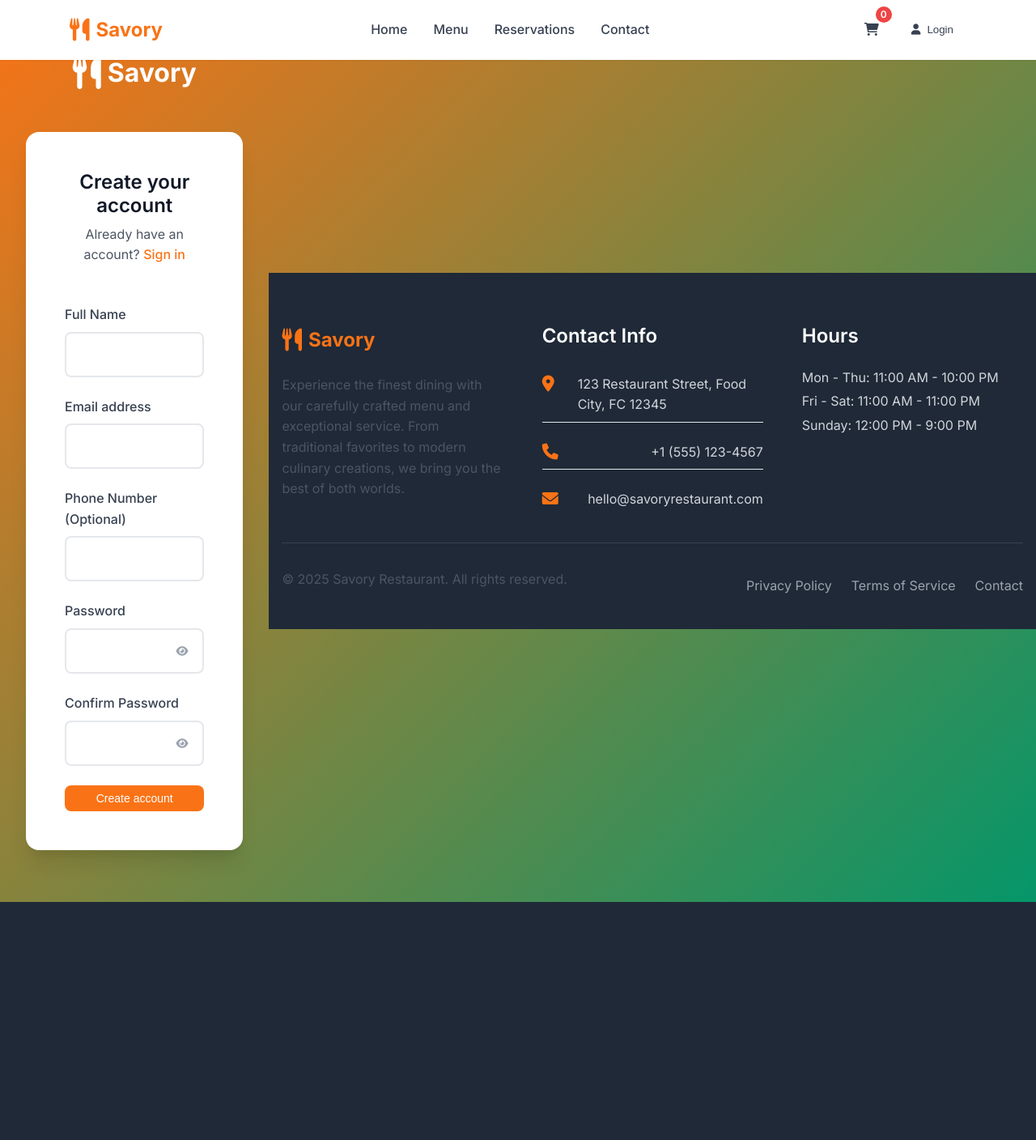
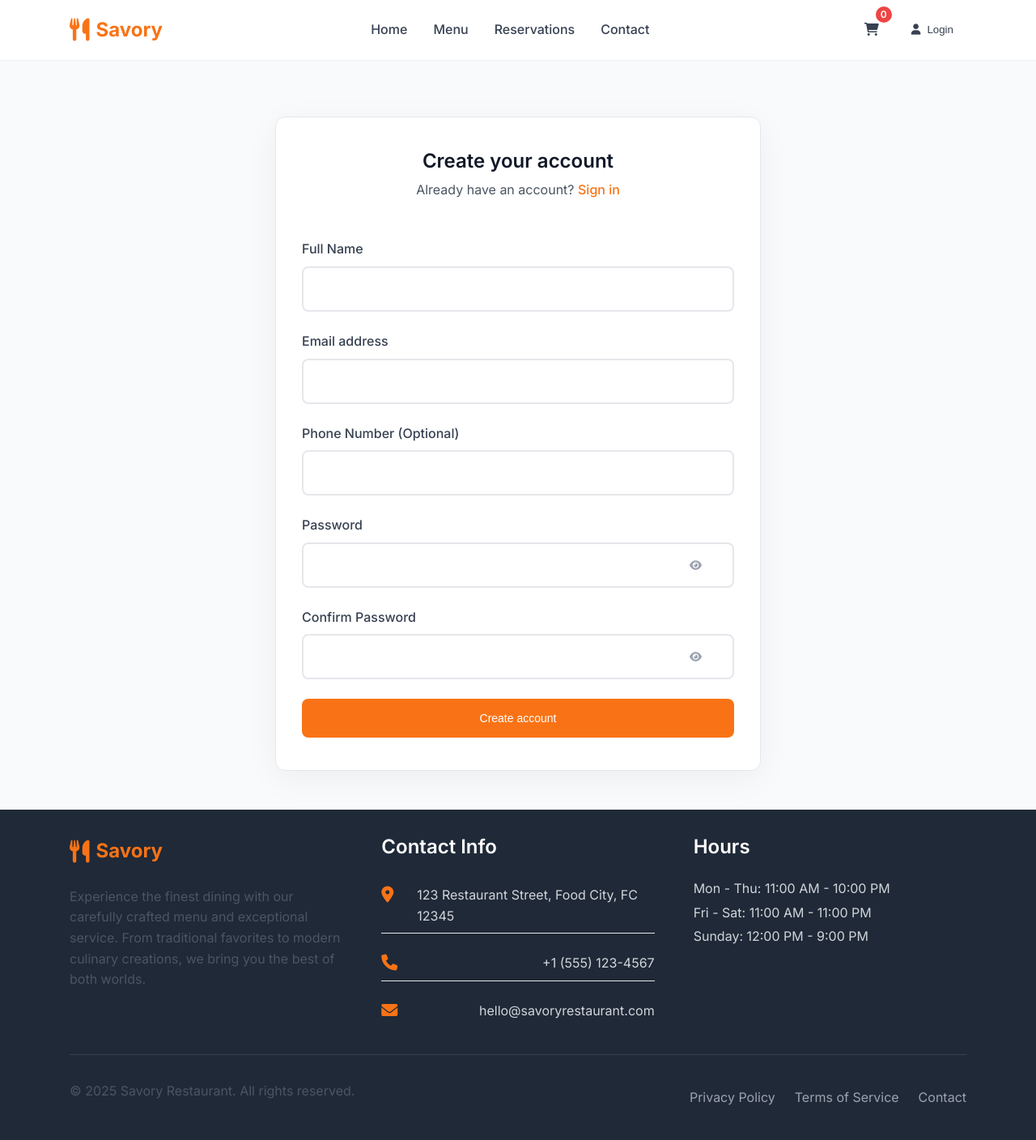
Before and after one commit to csfahad/savory-flask-app, a Flask app: page /register in a window 1280 px wide. Shown: the whole page at 81% size. Before the commit the page ends 1114 px from the top, so only its background shows below. Run offline with Flask 3, Linux system fonts and the light colour scheme; some libraries are stand-ins or nearby versions.

Commit message:
fix(ui): auth-layout-fixed

```diff
--- a/static/css/responsive.css
+++ b/static/css/responsive.css
@@ -14,23 +14,6 @@
 
     .container {
         padding: 0 var(--spacing-md);
-    }
-
-    /* Auth page responsive */
-    .auth-container {
-        padding: var(--spacing-md);
-    }
-
-    .auth-form-container {
-        padding: var(--spacing-lg);
-    }
-
-    .auth-logo {
-        font-size: 1.5rem;
-    }
-
-    .auth-logo i {
-        font-size: 2rem;
     }
 
     /* Typography adjustments */
@@ -186,15 +169,6 @@
     .filter-btn {
         padding: var(--spacing-sm) var(--spacing-md);
         font-size: 0.875rem;
-    }
-
-    /* Forms */
-    .auth-container {
-        padding: var(--spacing-md);
-    }
-
-    .auth-form-container {
-        padding: var(--spacing-xl);
     }
 
     /* Modal */
@@ -801,3 +775,51 @@
     }
     */
 }
+
+/* Responsive styles only apply below 768px */
+@media (max-width: 768px) {
+    body.auth-page {
+        width: 100%;
+        margin: 0;
+        padding: 0;
+    }
+
+    .auth-container {
+        max-width: 100%;
+        padding: 1.5rem;
+        margin: 0;
+    }
+
+    .auth-form-container {
+        width: 100vw;
+        padding: 1.5rem 1rem;
+        border-radius: 0;
+        box-shadow: none;
+        background-color: white;
+        margin-top: 4rem; /* Space below navbar */
+    }
+
+    .auth-form {
+        padding: 0;
+    }
+
+    .auth-form input,
+    .auth-form button {
+        width: 100%;
+        font-size: 1rem;
+        padding: 0.75rem;
+        box-sizing: border-box;
+    }
+}
+
+@media (min-width: 769px) {
+    .auth-form-container {
+        width: 100%;
+        max-width: 600px;
+        background-color: #ffffff;
+        padding: 2.5rem 2rem;
+        border-radius: 12px;
+        box-shadow: 0 10px 40px rgba(0, 0, 0, 0.05);
+        border: 1px solid #e5e7eb;
+    }
+}
--- a/static/css/style.css
+++ b/static/css/style.css
@@ -2,6 +2,14 @@
 * {
     margin: 0;
     padding: 0;
+    box-sizing: border-box;
+}
+
+body,
+html {
+    margin: 0;
+    padding: 0;
+    height: 100%;
     box-sizing: border-box;
 }
 
@@ -988,24 +996,23 @@ a:hover {
     display: block;
 }
 
-/* Auth Pages */
 .auth-page {
-    background: linear-gradient(
-        135deg,
-        var(--primary-color),
-        var(--secondary-color)
-    );
+    display: flex;
+    /* align-items: center;
+    justify-content: center; */
+    flex-direction: column;
     min-height: 100vh;
+    background-color: #f9fafb;
+}
+
+/* Container for the form content */
+.auth-container {
+    margin-top: 6rem;
+    flex: 1;
     display: flex;
     align-items: center;
     justify-content: center;
-    padding: var(--spacing-xl) 0;
-}
-
-.auth-container {
-    width: 100%;
-    max-width: 400px;
-    padding: var(--spacing-xl);
+    padding: 3rem;
 }
 
 .auth-header {
@@ -1039,6 +1046,7 @@ a:hover {
     padding: var(--spacing-2xl);
     box-shadow: var(--shadow-xl);
     width: 100%;
+    box-sizing: border-box;
 }
 
 .auth-form h2 {
@@ -1058,6 +1066,11 @@ a:hover {
     font-weight: var(--font-weight-medium);
 }
 
+.auth-form button {
+    padding: var(--spacing-md) var(--spacing-lg);
+}
+
+/* Demo credentials box */
 .demo-credentials {
     margin-top: var(--spacing-xl);
     padding: var(--spacing-md);
@@ -1076,6 +1089,7 @@ a:hover {
     font-size: 0.75rem;
     margin: var(--spacing-xs) 0;
     color: var(--gray-600);
+    cursor: pointer;
 }
 
 /* Modal Styles */
@@ -1171,7 +1185,9 @@ a:hover {
 .footer {
     background-color: var(--gray-800);
     color: var(--gray-300);
-    padding: var(--spacing-3xl) 0 var(--spacing-xl);
+    width: 100%;
+    padding: 2rem;
+    box-sizing: border-box;
 }
 
 .footer-content {
--- a/templates/register.html
+++ b/templates/register.html
@@ -1,47 +1,48 @@
-{% extends "base.html" %}
-
-{% block title %}Register - Savory Restaurant{% endblock %}
-
-{% block body_class %}class="auth-page"{% endblock %}
-
-{% block content %}
+{% extends "base.html" %} {% block title %}Register - Savory Restaurant{%
+endblock %} {% block body_class %}class="auth-page"{% endblock %} {% block
+content %}
 <div class="auth-container">
-    <div class="auth-header">
-        <a href="{{ url_for('index') }}" class="auth-logo">
-            <i class="fas fa-utensils"></i>
-            <span>Savory</span>
-        </a>
-    </div>
-
     <div class="auth-form-container">
         <div class="auth-form">
             <h2>Create your account</h2>
-            <p>Already have an account? <a href="{{ url_for('login_page') }}">Sign in</a></p>
+            <p>
+                Already have an account?
+                <a href="{{ url_for('login_page') }}">Sign in</a>
+            </p>
 
             <form id="register-form">
                 <div class="form-group">
                     <label for="name">Full Name</label>
-                    <input type="text" id="name" required>
+                    <input type="text" id="name" required />
                     <div class="error-message" id="name-error"></div>
                 </div>
 
                 <div class="form-group">
                     <label for="email">Email address</label>
-                    <input type="email" id="email" required>
+                    <input type="email" id="email" required />
                     <div class="error-message" id="email-error"></div>
                 </div>
 
                 <div class="form-group">
                     <label for="phone">Phone Number (Optional)</label>
-                    <input type="tel" id="phone">
+                    <input type="tel" id="phone" />
                     <div class="error-message" id="phone-error"></div>
                 </div>
 
                 <div class="form-group">
                     <label for="password">Password</label>
                     <div class="password-input">
-                        <input type="password" id="password" required minlength="6">
-                        <button type="button" class="password-toggle" id="password-toggle">
+                        <input
+                            type="password"
+                            id="password"
+                            required
+                            minlength="6"
+                        />
+                        <button
+                            type="button"
+                            class="password-toggle"
+                            id="password-toggle"
+                        >
                             <i class="fas fa-eye"></i>
                         </button>
                     </div>
@@ -51,70 +52,90 @@
                 <div class="form-group">
                     <label for="confirm-password">Confirm Password</label>
                     <div class="password-input">
-                        <input type="password" id="confirm-password" required>
-                        <button type="button" class="password-toggle" id="confirm-password-toggle">
+                        <input type="password" id="confirm-password" required />
+                        <button
+                            type="button"
+                            class="password-toggle"
+                            id="confirm-password-toggle"
+                        >
                             <i class="fas fa-eye"></i>
                         </button>
                     </div>
-                    <div class="error-message" id="confirm-password-error"></div>
+                    <div
+                        class="error-message"
+                        id="confirm-password-error"
+                    ></div>
                 </div>
 
                 <div class="error-message" id="form-error"></div>
 
-                <button type="submit" class="btn btn-primary btn-full" id="register-btn">
+                <button
+                    type="submit"
+                    class="btn btn-primary btn-full"
+                    id="register-btn"
+                >
                     <span id="register-text">Create account</span>
-                    <i class="fas fa-spinner fa-spin" id="register-spinner" style="display: none;"></i>
+                    <i
+                        class="fas fa-spinner fa-spin"
+                        id="register-spinner"
+                        style="display: none"
+                    ></i>
                 </button>
             </form>
         </div>
     </div>
 </div>
-{% endblock %}
-
-{% block extra_scripts %}
+{% endblock %} {% block extra_scripts %}
 <script>
-document.addEventListener('DOMContentLoaded', function() {
-    const registerForm = document.getElementById('register-form');
-    const passwordToggles = document.querySelectorAll('.password-toggle');
+    document.addEventListener("DOMContentLoaded", function () {
+        const registerForm = document.getElementById("register-form");
+        const passwordToggles = document.querySelectorAll(".password-toggle");
 
         // Password toggle functionality
-    passwordToggles.forEach(toggle => {
-        toggle.addEventListener('click', function() {
+        passwordToggles.forEach((toggle) => {
+            toggle.addEventListener("click", function () {
                 const passwordInput = this.previousElementSibling;
-            const type = passwordInput.getAttribute('type') === 'password' ? 'text' : 'password';
-            passwordInput.setAttribute('type', type);
-            const icon = this.querySelector('i');
-            icon.classList.toggle('fa-eye');
-            icon.classList.toggle('fa-eye-slash');
+                const type =
+                    passwordInput.getAttribute("type") === "password"
+                        ? "text"
+                        : "password";
+                passwordInput.setAttribute("type", type);
+                const icon = this.querySelector("i");
+                icon.classList.toggle("fa-eye");
+                icon.classList.toggle("fa-eye-slash");
             });
         });
 
         // Handle form submission
-    registerForm.addEventListener('submit', async function(e) {
+        registerForm.addEventListener("submit", async function (e) {
             e.preventDefault();
 
-        const name = document.getElementById('name').value;
-        const email = document.getElementById('email').value;
-        const phone = document.getElementById('phone').value;
-        const password = document.getElementById('password').value;
-        const confirmPassword = document.getElementById('confirm-password').value;
+            const name = document.getElementById("name").value;
+            const email = document.getElementById("email").value;
+            const phone = document.getElementById("phone").value;
+            const password = document.getElementById("password").value;
+            const confirmPassword =
+                document.getElementById("confirm-password").value;
 
             // Clear previous errors
             clearErrors();
 
             // Validation
             if (!name || !email || !password || !confirmPassword) {
-            showError('form-error', 'Please fill in all required fields');
+                showError("form-error", "Please fill in all required fields");
                 return;
             }
 
             if (password !== confirmPassword) {
-            showError('confirm-password-error', 'Passwords do not match');
+                showError("confirm-password-error", "Passwords do not match");
                 return;
             }
 
             if (password.length < 6) {
-            showError('password-error', 'Password must be at least 6 characters long');
+                showError(
+                    "password-error",
+                    "Password must be at least 6 characters long"
+                );
                 return;
             }
 
@@ -122,44 +143,47 @@ document.addEventListener('DOMContentLoaded', function() {
             setLoading(true);
 
             try {
-            const response = await fetch('/api/register', {
-                method: 'POST',
+                const response = await fetch("/api/register", {
+                    method: "POST",
                     headers: {
-                    'Content-Type': 'application/json'
+                        "Content-Type": "application/json",
                     },
-                body: JSON.stringify({ name, email, phone, password })
+                    body: JSON.stringify({ name, email, phone, password }),
                 });
 
                 const data = await response.json();
 
                 if (response.ok) {
                     // Store auth data
-                localStorage.setItem('token', data.token);
-                localStorage.setItem('user', JSON.stringify(data.user));
+                    localStorage.setItem("token", data.token);
+                    localStorage.setItem("user", JSON.stringify(data.user));
 
                     // Show success message
-                showSuccess('Registration successful! Redirecting...');
+                    showSuccess("Registration successful! Redirecting...");
 
                     // Redirect to home page
                     setTimeout(() => {
-                    window.location.href = '/';
+                        window.location.href = "/";
                     }, 1500);
                 } else {
-                showError('form-error', data.error || 'Registration failed');
+                    showError(
+                        "form-error",
+                        data.error || "Registration failed"
+                    );
                 }
             } catch (error) {
-            console.error('Registration error:', error);
-            showError('form-error', 'Network error. Please try again.');
+                console.error("Registration error:", error);
+                showError("form-error", "Network error. Please try again.");
             } finally {
                 setLoading(false);
             }
         });
 
         function clearErrors() {
-        const errorElements = document.querySelectorAll('.error-message');
-        errorElements.forEach(el => {
-            el.textContent = '';
-            el.style.color = '';
+            const errorElements = document.querySelectorAll(".error-message");
+            errorElements.forEach((el) => {
+                el.textContent = "";
+                el.style.color = "";
             });
         }
 
@@ -168,19 +192,19 @@ document.addEventListener('DOMContentLoaded', function() {
         }
 
         function showSuccess(message) {
-        const formError = document.getElementById('form-error');
+            const formError = document.getElementById("form-error");
             formError.textContent = message;
-        formError.style.color = 'var(--success-color)';
+            formError.style.color = "var(--success-color)";
         }
 
         function setLoading(loading) {
-        const registerBtn = document.getElementById('register-btn');
-        const registerText = document.getElementById('register-text');
-        const registerSpinner = document.getElementById('register-spinner');
+            const registerBtn = document.getElementById("register-btn");
+            const registerText = document.getElementById("register-text");
+            const registerSpinner = document.getElementById("register-spinner");
 
             registerBtn.disabled = loading;
-        registerText.style.display = loading ? 'none' : 'inline';
-        registerSpinner.style.display = loading ? 'inline-block' : 'none';
+            registerText.style.display = loading ? "none" : "inline";
+            registerSpinner.style.display = loading ? "inline-block" : "none";
         }
     });
 </script>
```
Also changed, not shown: templates/login.html (+66 -59 lines). Lines whose indentation alone changed are shown as unchanged.
